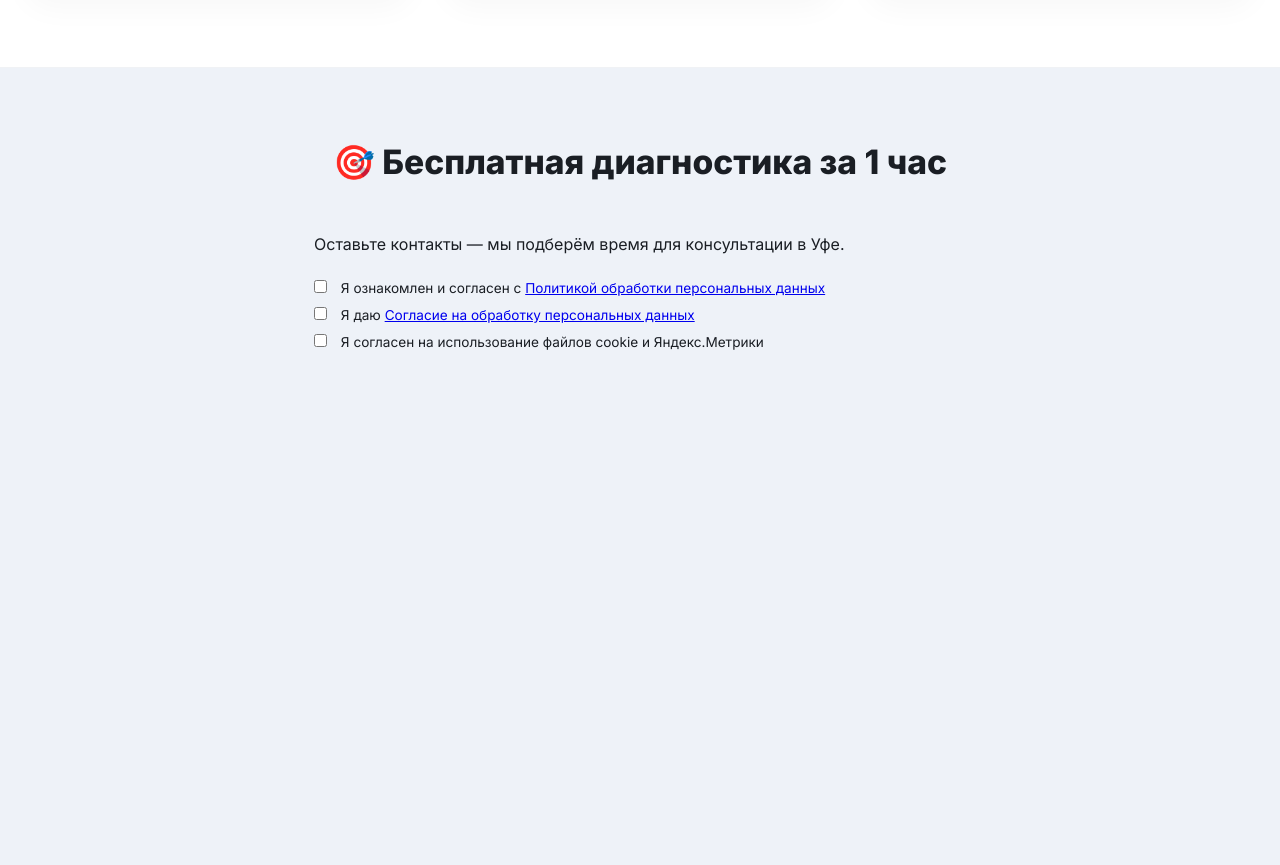
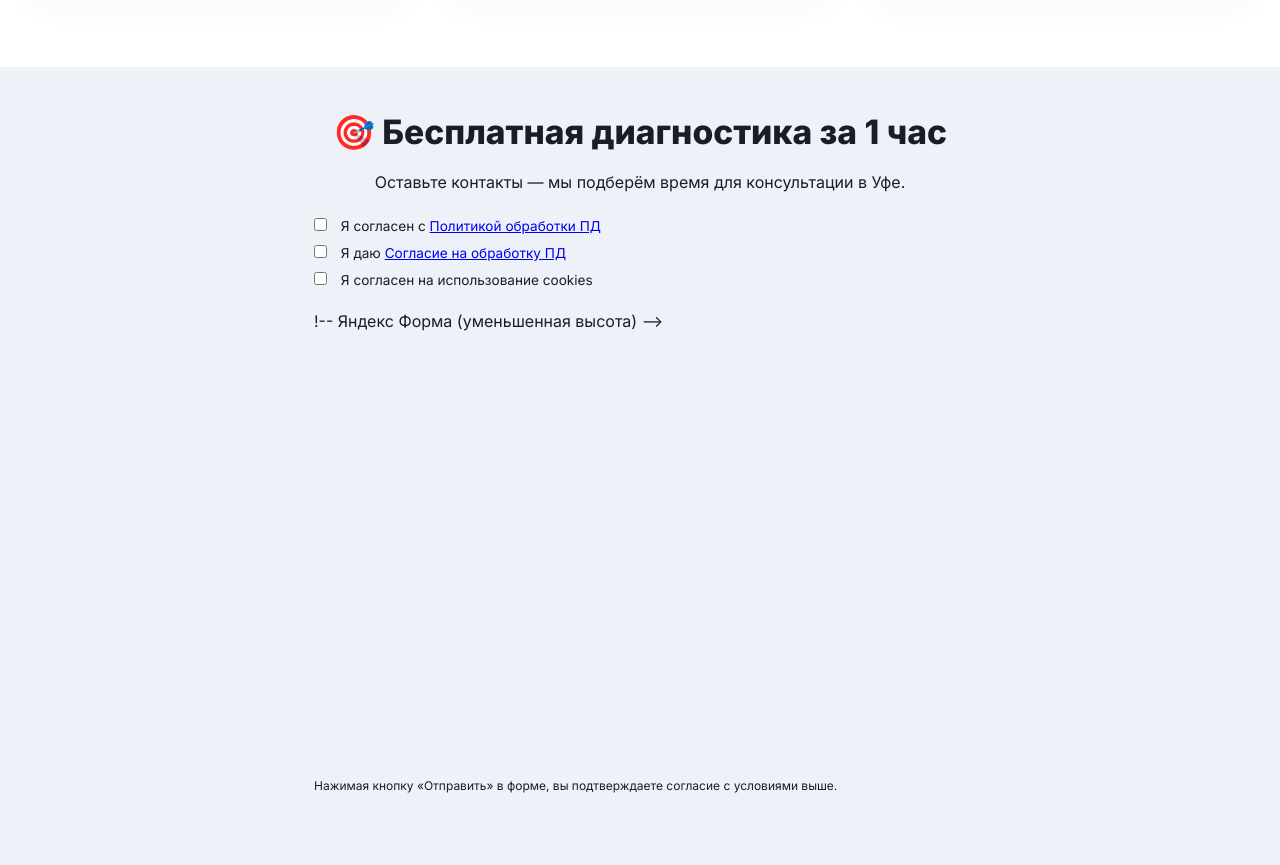
Before and after one commit to helicopter1303/konsult-economiks, a plain HTML site: page index.html in a window 1280 px wide. Shown: the part 2183-3048 px from the top of the page. Drawn offline with Linux system fonts and the light colour scheme.

Commit message:
Update index.html

```diff
--- a/index.html
+++ b/index.html
@@ -212,33 +212,21 @@
     </div>
 </section>
 
-<section id="form-block" class="section" style="background:#eef2f8;">
+<section id="form-block" class="section" style="background:#eef2f8; padding-top: 40px; padding-bottom: 40px;">
     <div class="container" style="max-width:700px;">
-        <h2 class="section-title">🎯 Бесплатная диагностика за 1 час</h2>
-        <p>Оставьте контакты — мы подберём время для консультации в Уфе.</p>
+        <h2 class="section-title" style="margin-bottom: 16px;">🎯 Бесплатная диагностика за 1 час</h2>
+        <p style="text-align: center; margin-bottom: 24px;">Оставьте контакты — мы подберём время для консультации в Уфе.</p>
 
-        <!-- ЮРИДИЧЕСКИ ПРАВИЛЬНЫЕ ГАЛОЧКИ (по требованиям РКН) -->
-        <div class="legal-checkboxes" id="legalCheckboxes">
-            <label>
-                <input type="checkbox" id="policyCheck" required>
-                Я ознакомлен и согласен с
-                <a href="policy.html" target="_blank">Политикой обработки персональных данных</a>
-            </label>
-            <label>
-                <input type="checkbox" id="consentCheck" required>
-                Я даю
-                <a href="consent.html" target="_blank">Согласие на обработку персональных данных</a>
-            </label>
-            <label>
-                <input type="checkbox" id="cookieCheck" required>
-                Я согласен на использование файлов cookie и Яндекс.Метрики
-            </label>
+        <!-- Галочки согласия -->
+        <div class="legal-checkboxes" style="margin-bottom: 20px;">
+            <label><input type="checkbox" required> Я согласен с <a href="policy.html">Политикой обработки ПД</a></label>
+            <label><input type="checkbox" required> Я даю <a href="consent.html">Согласие на обработку ПД</a></label>
+            <label><input type="checkbox" required> Я согласен на использование cookies</label>
         </div>
         <p style="font-size:12px; margin-top:10px;" id="checkboxError" style="color:red;"></p>
 
-        <!-- ВАША ЯНДЕКС ФОРМА -->
-        <script src="https://forms.yandex.ru/_static/embed.js"></script>
-        <iframe src="https://forms.yandex.ru/u/6a099e55f47e736e4e2588e7?iframe=1" frameborder="0" name="ya-form-6a099e55f47e736e4e2588e7" width="100%" height="500"></iframe>
+        !-- Яндекс Форма (уменьшенная высота) -->
+        <iframe src="https://forms.yandex.ru/u/6a099e55f47e736e4e2588e7?iframe=1" frameborder="0" width="100%" height="420"></iframe>
 
         <p style="font-size: 12px; margin-top: 20px;">Нажимая кнопку «Отправить» в форме, вы подтверждаете согласие с условиями выше.</p>
 	<div style="height: 60px;"></div>
```
